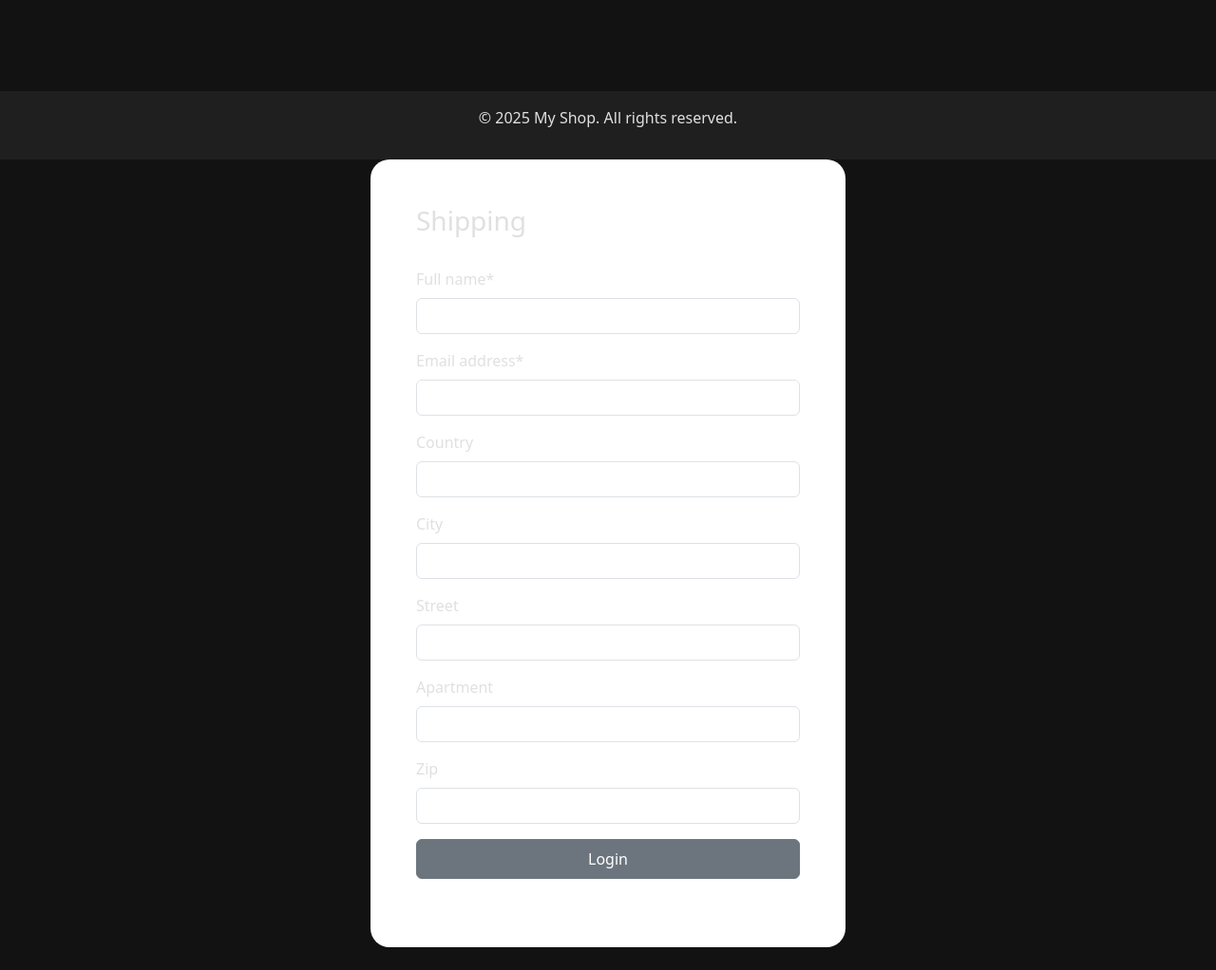
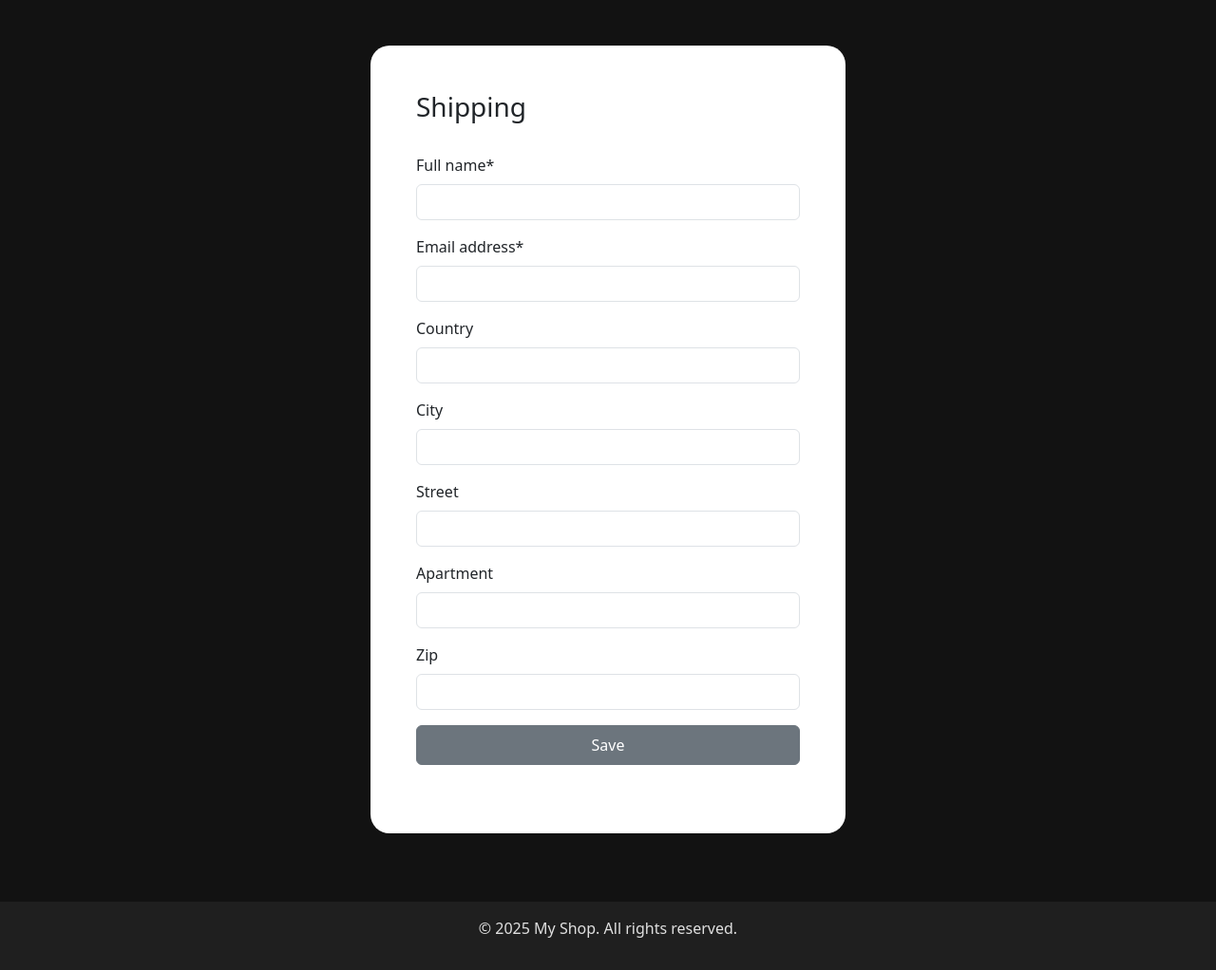
Before and after one commit to rexileer/shopi, a Django app: page /payment/shipping/ in a window 1280 px wide. Shown: the part 56-1078 px from the top of the page at 95% size. Run offline with Django 4.2, Linux system fonts and the light colour scheme; the visitor is signed in with stand-in values (Sample User, id 1); data that the repository does not hold is empty; some libraries are stand-ins or nearby versions.

Commit message:
Update shipping.html
UI correction

```diff
--- a/bigcorp/payment/templates/payment/shipping.html
+++ b/bigcorp/payment/templates/payment/shipping.html
@@ -1,4 +1,4 @@
-{% include "base.html" %}
+{% extends "base.html" %}
 
 {% load static %}
 
@@ -6,7 +6,7 @@
 
 {% block content %}
 
-<div class="container bg-white shadow-md p-5 form-layout">
+<div class="container bg-white shadow-md p-5 form-layout text-dark">
 
     <h3>Shipping</h3>
 
@@ -15,7 +15,7 @@
     <form method="post">
         {% csrf_token %}
         {{ form|crispy }}
-        <button type="submit" class="btn btn-secondary w-100 btn-block p-2 btn-register">Login</button>
+        <button type="submit" class="btn btn-secondary w-100 btn-block p-2 btn-register ">Save</button>
     </form>
 
     <br>
```
